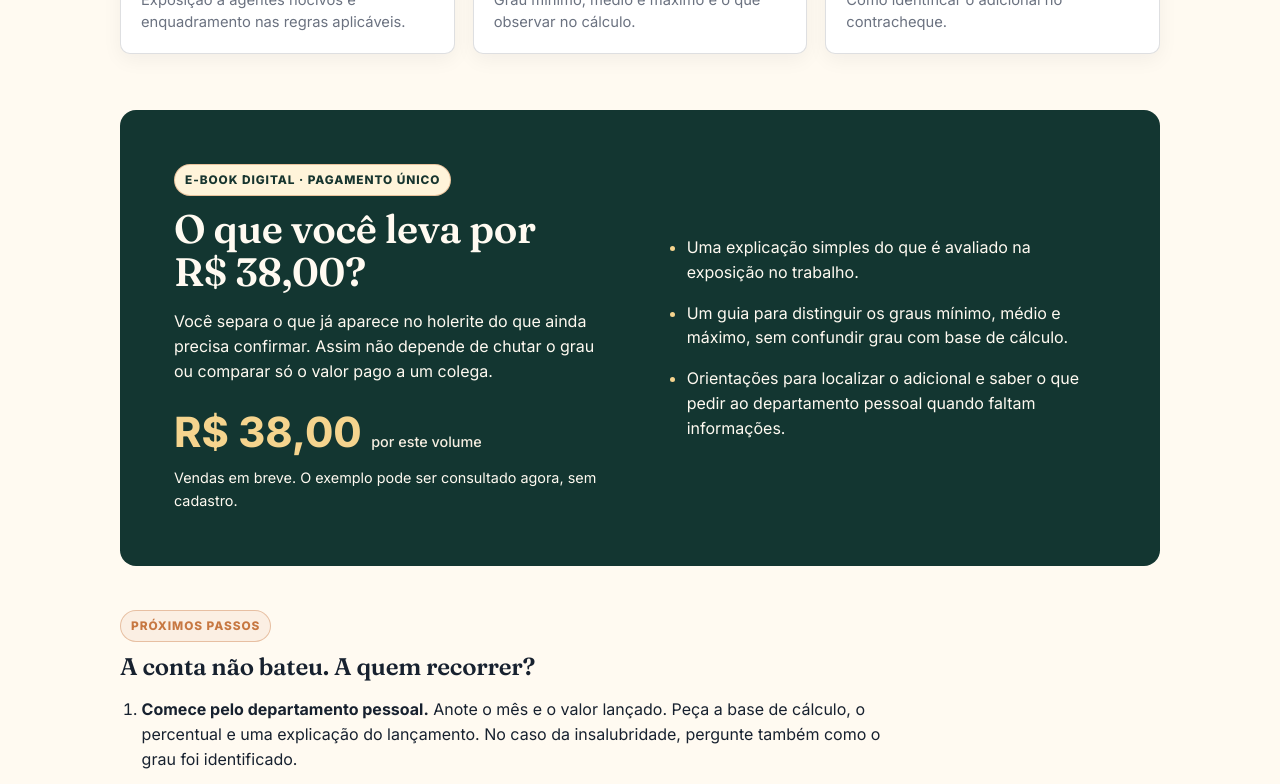
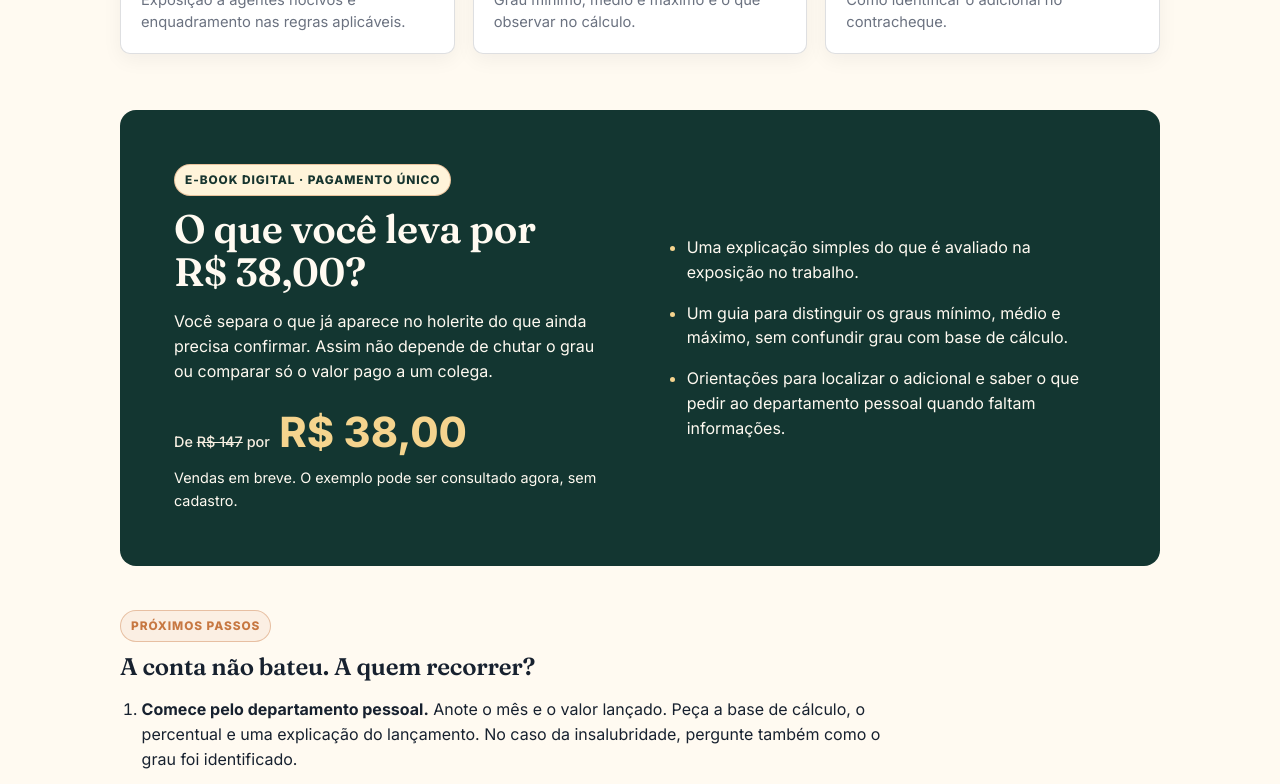
Before and after one commit to ericavalheri/itamar-ebook, a Next.js app: page /livros/adicional-insalubridade in a window 1280 px wide. Shown: the part 1482-2266 px from the top of the page. Built offline with nearby package versions, Linux system fonts and the light colour scheme.

Commit message:
Exibir de R$ 147 por R$ 38 no bloco dos guias

```diff
--- a/app/livros/[slug]/page.tsx
+++ b/app/livros/[slug]/page.tsx
@@ -183,7 +183,7 @@ export default async function LivroPage({
             <span className="label">E-book digital · Pagamento único</span>
             <h2 id="ebook-value-title">O que você leva por {formatMoney(product.precoCentavos)}?</h2>
             <p>{copy.valueLine}</p>
-            <p className="ebook-value-price">{formatMoney(product.precoCentavos)} <span>por este volume</span></p>
+            <p className="ebook-value-price"><span>De <s>R$ 147</s> por</span> {formatMoney(product.precoCentavos)}</p>
             {canBuy ? <Link className="btn btn-primary" href="#comprar">Quero o guia por {formatMoney(product.precoCentavos)}</Link> : <p className="ebook-availability">Vendas em breve. O exemplo pode ser consultado agora, sem cadastro.</p>}
           </div>
           <ul>{copy.valueItems.map(item => <li key={item}>{item}</li>)}</ul>
```
